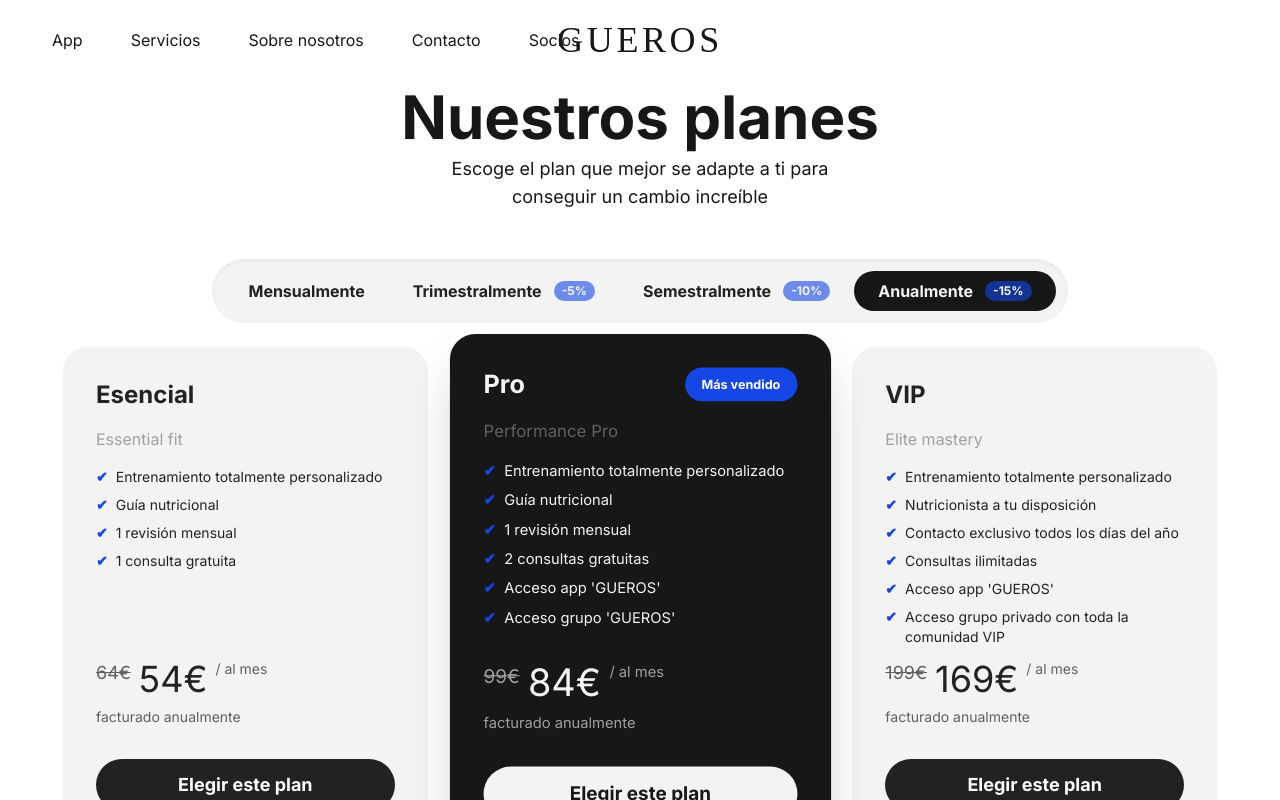
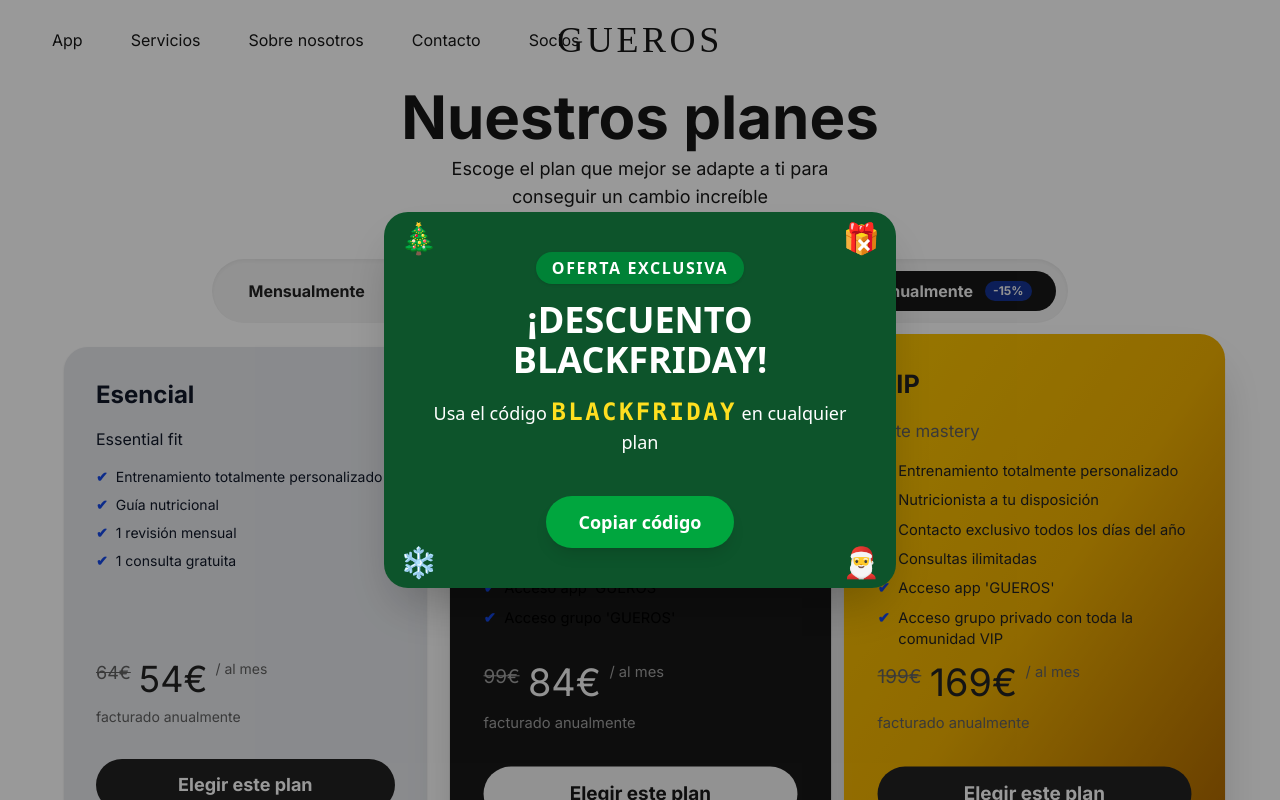
Before and after one commit to DaniGuerrero28/gueros.fit, a Next.js app: page /plans in a window 1280 px wide. Shown: the top 800 px of the page. Built offline with nearby package versions, Linux system fonts and the light colour scheme.

Commit message:
Cambios black friday

```diff
--- a/src/app/components/Plan.js
+++ b/src/app/components/Plan.js
@@ -1,24 +1,116 @@
+import { useEffect, useState } from "react";
+
+function BlackFridayPopup() {
+  const [show, setShow] = useState(true);
+  const [copied, setCopied] = useState(false);
+  const [showClose, setShowClose] = useState(false);
+  useEffect(() => {
+    if (!show) return;
+    const timer = setTimeout(() => setShow(false), 8000);
+    const closeTimer = setTimeout(() => setShowClose(true), 2000);
+    return () => {
+      clearTimeout(timer);
+      clearTimeout(closeTimer);
+    };
+  }, [show]);
+  useEffect(() => {
+    if (!copied) return;
+    const timer = setTimeout(() => setCopied(false), 2000);
+    return () => clearTimeout(timer);
+  }, [copied]);
+  if (!show) return null;
+  return (
+    <>
+      <div className="fixed inset-0 z-[999] flex items-center justify-center bg-black/40">
+        <div className="relative bg-green-900 text-white px-10 py-10 rounded-3xl shadow-2xl flex flex-col items-center gap-6 animate-fade-in w-full max-w-lg mx-auto overflow-hidden text-center">
+          {/* Toques navideños en las esquinas */}
+          <span className="absolute top-2 left-4 text-3xl select-none">🎄</span>
+          <span className="absolute top-2 right-4 text-3xl select-none">🎁</span>
+          <span className="absolute bottom-2 left-4 text-3xl select-none">❄️</span>
+          <span className="absolute bottom-2 right-4 text-3xl select-none">🎅</span>
+          <span className="absolute top-0 left-0 h-full w-full pointer-events-none z-10">
+            <span className="block h-full w-2/3 bg-gradient-to-r from-transparent via-white/30 to-transparent opacity-60 blur-sm animate-shine-bounce" />
+          </span>
+          <div className="flex flex-col items-center gap-2 z-20 w-full text-center">
+            <span className="text-base font-extrabold uppercase tracking-widest bg-green-700 text-white px-4 py-1 rounded-full mb-2 shadow font-sans mx-auto">OFERTA EXCLUSIVA</span>
+            <span className="text-4xl font-extrabold mb-2 font-sans mx-auto">¡DESCUENTO BLACKFRIDAY!</span>
+            <span className="text-lg font-sans mx-auto">Usa el código <span className="font-mono select-all text-2xl tracking-widest text-yellow-300 font-bold">BLACKFRIDAY</span> en cualquier plan</span>
+          </div>
+          <button
+            className="mt-4 px-8 py-3 bg-green-600 text-white rounded-full font-bold text-lg hover:bg-green-700 transition shadow-lg z-20 font-sans mx-auto"
+            onClick={() => {
+              navigator.clipboard.writeText("BLACKFRIDAY");
+              setCopied(true);
+              setShow(false);
+            }}
+          >
+            Copiar código
+          </button>
+          {showClose && (
+            <button
+              className="absolute top-4 right-6 text-white hover:text-green-300 text-2xl font-bold z-20"
+              onClick={() => setShow(false)}
+              aria-label="Cerrar"
+            >
+              ×
+            </button>
+          )}
+        </div>
+      </div>
+      {copied && (
+        <div className="fixed bottom-8 right-8 z-[9999] bg-green-700 text-white px-6 py-3 rounded-xl shadow-lg animate-fade-in text-base font-semibold font-sans">
+          Código copiado
+        </div>
+      )}
+    </>
+  );
+}
+
 export default function Plan({ title, price, originalPrice, description, features, image, ctaLabel, ctaHref, highlight = false, badge = null, custom = false, paymentText = '' }) {
   return (
-    <div
-      className={`relative rounded-3xl p-8 flex flex-col items-stretch max-w-sm w-full transition-all duration-200 gap-4
-        ${highlight ? 'bg-foreground text-primary-foreground shadow-2xl scale-105 z-10' : ' bg-primary-foreground text-primary  shadow'}
-        ${custom ? 'bg-white text-black' : ''}
-      `}
-      style={{ minHeight: 520 }}
-    >
-      {/* Badge superior */}
+    <>
+      {title === 'Esencial' && <BlackFridayPopup />}
+      <div
+        className={`relative rounded-3xl p-8 flex flex-col items-stretch w-full max-w-sm transition-all duration-200 gap-4
+          ${highlight ? 'bg-foreground text-primary-foreground shadow-2xl scale-105 z-10 max-w-md' : (title === 'VIP' ? 'bg-gradient-to-br from-yellow-400 via-yellow-500 to-yellow-700 text-black shadow-2xl scale-105 z-10' : (title === 'Esencial' ? 'bg-gray-200 text-gray-900 shadow' : 'bg-primary-foreground text-primary shadow'))}
+          ${custom ? 'bg-white text-black' : ''}
+        `}
+        style={{ minHeight: 520, position: 'relative', overflow: 'hidden' }}
+      >
+      {/* Efecto brillo dorado solo para VIP */}
+      {title === 'VIP' && (
+        <span className="absolute top-0 left-0 h-full w-full pointer-events-none z-10">
+          <span className="block h-full w-2/3 bg-gradient-to-r from-transparent via-white/40 to-transparent opacity-60 blur-sm animate-shine-bounce" />
+        </span>
+      )}
+      {/* Badge tipo punto de libro en la esquina superior derecha */}
       {badge && (
-        <div className={`absolute right-8 top-8 px-4 py-2 rounded-full text-xs font-semibold ${highlight ? 'text-white bg-accent' : 'text-foreground bg-accent/50'}`}>
-          {badge}
+        <div className="absolute top-0 right-0 z-20 flex justify-end w-full pointer-events-none">
+          <div className="relative" style={{marginTop: '0.5rem', marginRight: '0.5rem', pointerEvents: 'auto'}}>
+            <div className="bg-accent text-white shadow-lg font-bold text-base px-4 py-2 rounded-bl-2xl rounded-tr-3xl flex items-center justify-center" style={{borderTopRightRadius: '1.5rem', borderBottomLeftRadius: '1rem', minWidth: '120px', maxWidth: '180px', textAlign: 'center'}}>
+              {badge}
+            </div>
+            {/* Línea azul decorativa que rodea el recuadro y conecta con el badge */}
+            {title === 'PRO' && (
+              <svg className="absolute -top-2 left-1/2 transform -translate-x-1/2 w-[110%] h-[110%] pointer-events-none z-10" style={{overflow: 'visible'}}>
+                <path d="M 180 0 Q 200 0 200 20 V 500 Q 200 520 180 520 H 20 Q 0 520 0 500 V 20 Q 0 0 20 0 H 120 Q 140 0 140 20 V 40 Q 140 60 160 60 H 180 Q 200 60 200 40 V 20 Q 200 0 180 0 Z" fill="none" stroke="#3b82f6" strokeWidth="4" />
+              </svg>
+            )}
+          </div>
         </div>
       )}
+      {/* Borde azul SVG decorativo solo para el plan PRO */}
+      {title === 'PRO' && (
+        <svg className="absolute inset-0 w-full h-full rounded-3xl pointer-events-none z-10" style={{overflow: 'visible'}}>
+          <rect x="2" y="2" width="calc(100% - 4px)" height="calc(100% - 4px)" rx="24" fill="none" stroke="#3b82f6" strokeWidth="4" />
+        </svg>
+      )}
       {/* Título */}
-      <h2 className={`text-2xl font-bold font-montserrat ${highlight ? 'text-primary-foreground' : 'text-primary' }`}>{title}</h2>
+      <h2 className={`text-2xl font-bold font-montserrat ${title === 'VIP' ? 'text-primary' : (title === 'Esencial' ? 'text-gray-900' : 'text-black')}`}>{title}</h2>
       {/* Descripción */}
-      <p className={`text-base ${highlight ?  'text-secondary': 'text-secondary-foreground' }`}>{description}</p>
+      <p className={`text-base ${title === 'VIP' ? 'text-secondary' : (title === 'Esencial' ? 'text-gray-900' : 'text-black')}`}>{description}</p>
       {/* Features */}
-      <ul className={`text-sm space-y-2 w-full h-60 md:h-64 lg:h-52 xl:h-44 max-w-xs mx-auto ${highlight ? 'text-primary-foreground' :  'text-primary'}`}>
+      <ul className={`text-sm space-y-2 w-full h-60 md:h-64 lg:h-52 xl:h-44 max-w-xs mx-auto ${title === 'VIP' ? 'text-primary' : (title === 'Esencial' ? 'text-gray-900' : 'text-black')}`}>
         {features && features.map((f, i) => (
           <li key={i} className="flex items-start gap-2">
             <span className={`font-bold ${highlight ? 'text-accent' : 'text-accent'}`}>✔</span> <span>{f}</span>
@@ -57,5 +149,6 @@ export default function Plan({ title, price, originalPrice, description, feature
         <div className="mt-2 text-xs text-center text-gray-500">Individual</div>
       )}
     </div>
+    </>
   );
 }
```
